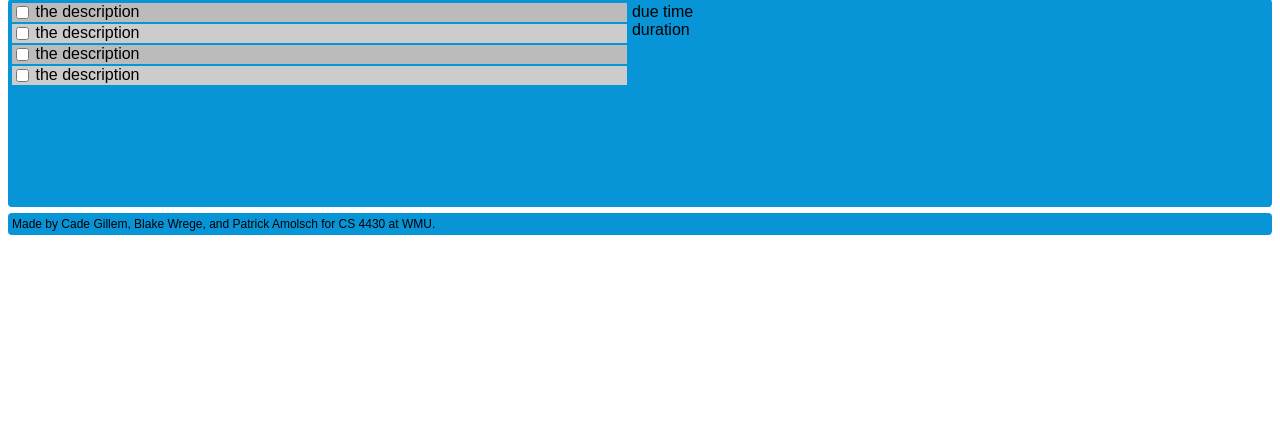
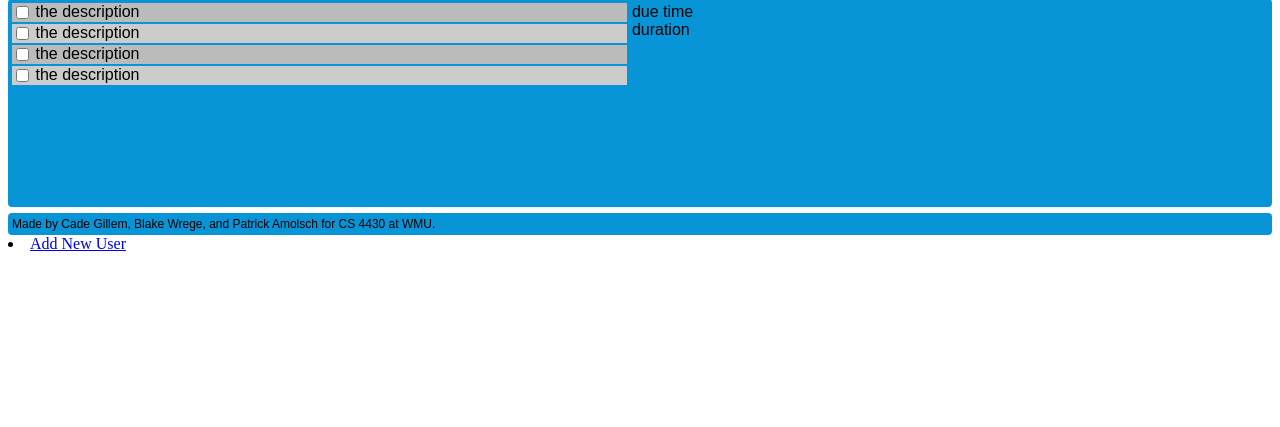
Before and after one commit to t4ls/todoapp, a PHP site: page / in a window 1280 px wide. Shown: the part 109-536 px from the top of the page. Run offline with PHP 8.4, Linux system fonts and the light colour scheme; some libraries are stand-ins or nearby versions.

Commit message:
added a "add new user link"
I have no idea how to css

```diff
--- a/html/index.php
+++ b/html/index.php
@@ -15,5 +15,7 @@
 	        <?php include_once 'list.php'; ?>
 	        <?php include_once 'footer.php'; ?>
 		</div>
+	<li><a href="http://t4ls.duckdns.org:8080/todoapp/html/newuser/">Add New User</a></li>
+
 	</body>
 </html>
```
